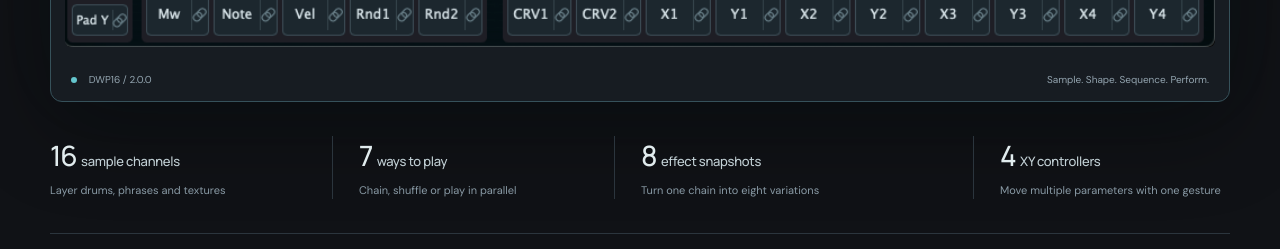
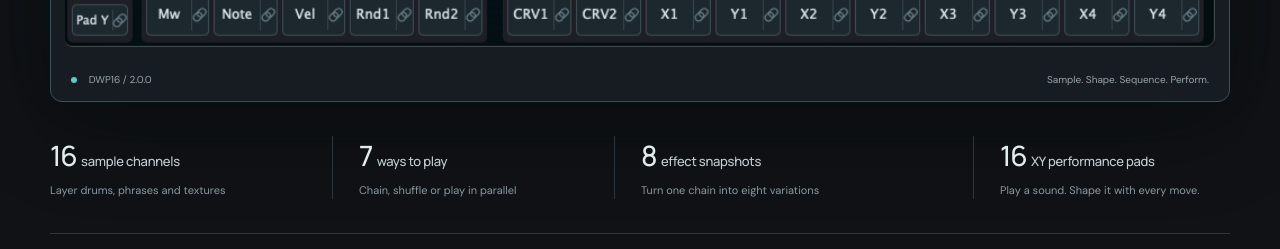
Before and after one commit to yosibarel/dwp16-plugin, a plain HTML site: page index.html in a window 1280 px wide. Shown: the part 1380-1629 px from the top of the page. Drawn offline with Linux system fonts and the light colour scheme.

Commit message:
Highlight channel XY performance pads

```diff
--- a/index.html
+++ b/index.html
@@ -39,7 +39,7 @@
                 <button class="image-zoom" type="button" data-zoom aria-label="Enlarge the DWP-16 interface"><img src="images/v2/overview.png" alt="DWP16 2 with Circuit Pulse loaded, a stereo sample, sixteen pads, three LFOs plus a combined source, and four XY controls" width="1022" height="713" fetchpriority="high"><span class="zoom-badge" aria-hidden="true">↗</span></button>
                 <figcaption class="stage-bottom"><span><span class="status-dot" aria-hidden="true"></span> DWP16 / 2.0.0</span><span class="stage-bottom-note">Sample. Shape. Sequence. Perform.</span></figcaption>
             </figure>
-            <div class="highlights" aria-label="What you can do with DWP16 2"><div><strong>16 <small>sample channels</small></strong><span>Layer drums, phrases and textures</span></div><div><strong>7 <small>ways to play</small></strong><span>Chain, shuffle or play in parallel</span></div><div><strong>8 <small>effect snapshots</small></strong><span>Turn one chain into eight variations</span></div><div><strong>4 <small>XY controllers</small></strong><span>Move multiple parameters with one gesture</span></div></div>
+            <div class="highlights" aria-label="What you can do with DWP16 2"><div><strong>16 <small>sample channels</small></strong><span>Layer drums, phrases and textures</span></div><div><strong>7 <small>ways to play</small></strong><span>Chain, shuffle or play in parallel</span></div><div><strong>8 <small>effect snapshots</small></strong><span>Turn one chain into eight variations</span></div><div><strong>16 <small>XY performance pads</small></strong><span>Play a sound. Shape it with every move.</span></div></div>
         </section>
         <section class="section wrap" id="instrument" aria-labelledby="instrument-title">
             <div class="section-heading heading-split"><div><p class="eyebrow">FROM A SINGLE SAMPLE TO SOMETHING YOURS</p><h2 id="instrument-title">More than loading sounds.<br><em>Making them your own.</em></h2></div><p>Move between detailed editing and hands-on playing without leaving the instrument. A drum hit, a voice or a texture is just the starting point.</p></div>
```
